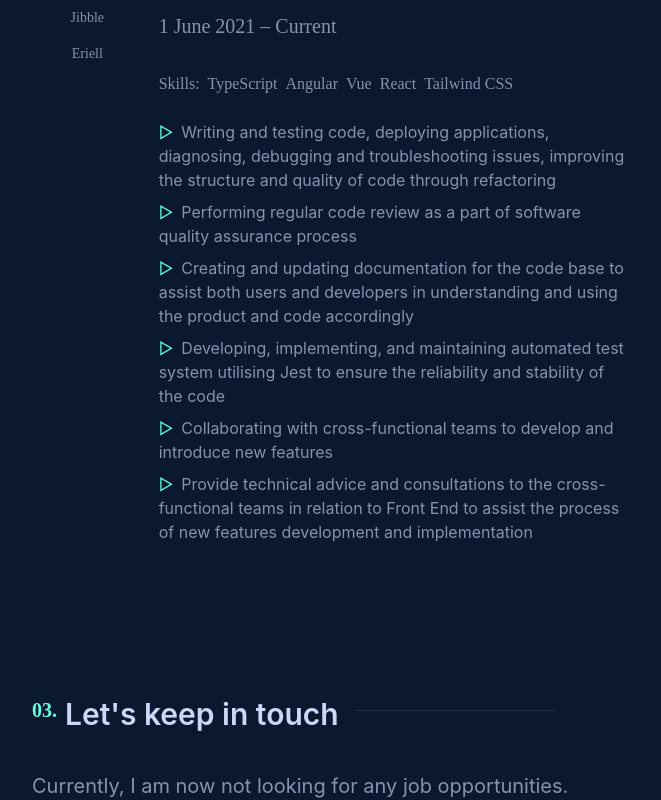
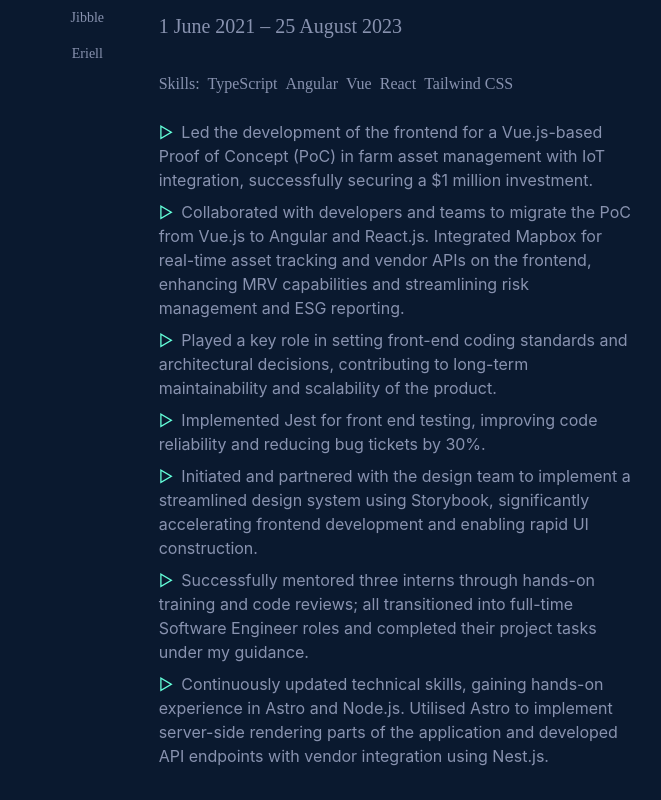
Before and after one commit to sergust/sergeyustinov, a Next.js app: page / in a window 1280 px wide. Shown: the part 2540-3340 px from the top of the page, without its empty margins (308-969 px from the left). Built offline with nearby package versions, Linux system fonts and the light colour scheme; a web font is replaced by a local one.

Commit message:
Update work experience with my latest CV

```diff
--- a/components/experience/work-experience.ts
+++ b/components/experience/work-experience.ts
@@ -4,14 +4,15 @@ export const experienceList: IExperience[] = [
     company: 'Sensand',
     companyLink: 'https://sensand.com/',
     startDay: '1 June 2021',
-    endDay: 'Current',
+    endDay: '25 August 2023',
     responsibilities: [
-      'Writing and testing code, deploying applications, diagnosing, debugging and troubleshooting issues, improving the structure and quality of code through refactoring',
-      'Performing regular code review as a part of software quality assurance process',
-      'Creating and updating documentation for the code base to assist both users and developers in understanding and using the product and code accordingly',
-      'Developing, implementing, and maintaining automated test system utilising Jest to ensure the reliability and stability of the code',
-      'Collaborating with cross-functional teams to develop and introduce new features',
-      'Provide technical advice and consultations to the cross-functional teams in relation to Front End to assist the process of new features development and implementation',
+      'Led the development of the frontend for a Vue.js-based Proof of Concept (PoC) in farm asset management with IoT integration, successfully securing a $1 million investment.',
+      'Collaborated with developers and teams to migrate the PoC from Vue.js to Angular and React.js. Integrated Mapbox for real-time asset tracking and vendor APIs on the frontend, enhancing MRV capabilities and streamlining risk management and ESG reporting.',
+      'Played a key role in setting front-end coding standards and architectural decisions, contributing to long-term maintainability and scalability of the product.',
+      'Implemented Jest for front end testing, improving code reliability and reducing bug tickets by 30%.',
+      'Initiated and partnered with the design team to implement a streamlined design system using Storybook, significantly accelerating frontend development and enabling rapid UI construction.',
+      'Successfully mentored three interns through hands-on training and code reviews; all transitioned into full-time Software Engineer roles and completed their project tasks under my guidance.',
+      'Continuously updated technical skills, gaining hands-on experience in Astro and Node.js. Utilised Astro to implement server-side rendering parts of the application and developed API endpoints with vendor integration using Nest.js.',
     ],
     id: 1,
     skills: ['TypeScript', 'Angular', 'Vue', 'React', 'Tailwind CSS'],
@@ -23,10 +24,10 @@ export const experienceList: IExperience[] = [
     startDay: '1 June 2020',
     endDay: '1 June 2021',
     responsibilities: [
-      'Building User Interface utilising Vue.js and TypeScript',
-      'Working on new features and move towards releasing a new version',
-      'Ensuring code quality and standards while meeting deadlines and delivering targets set by the product team',
-      'Working closely with the product manager, senior frontend developer, designer and backend developers in completing the scope of work',
+      'UI Development & Client Onboarding: Collaborated with design and product teams to create an initial UI in Figma, then transformed it into a functional interface using Vue.js. Incorporated features such as payroll, timesheets, employee time tracking, time attendance, and reports, as well as employee and overtime vacation trackers. This collaborative effort led to the successful onboarding of inaugural clients.',
+      'Code Quality Enhancement Initiative: Spearheaded the integration of TypeScript and Prettier into the development workflow, resulting in a significant reduction in bug count.',
+      'Agile Development: Actively participated in Scrum meetings, sprint planning, and retrospectives, contributing to a 10% increase in team velocity over six months.',
+      'Analytics Integration Initiative: Took the lead in seamlessly incorporating Mixpanel analytics into the service, enabling the monitoring and optimization of user interactions, which in turn provided valuable insights for business strategy and customer engagement.',
     ],
     id: 2,
     skills: ['TypeScript', 'Vuetify', 'Vue'],
@@ -38,9 +39,8 @@ export const experienceList: IExperience[] = [
     startDay: '19 August 2018',
     endDay: '1 June 2020',
     responsibilities: [
-      'Specialized UI Development: Designed and implemented a sensor-friendly user interface optimized for low-data usage on drilling rigs.',
-      'Component Library Innovation: Pioneered the introduction of a component library, complemented by a rigorous review process to ensure quality and consistency.',
-      'UI Modernization: Successfully transitioned legacy PHP-based UI to a more dynamic and responsive Vue.js framework.',
+      'Specialized UI Development: Designed and implemented a sensor-friendly internal portal user interface, specifically optimized for low-data usage on drilling rigs in rural areas with limited internet connectivity. The product is company-internal and front-end heavy, focusing on complex calculations and graphical chart presentations.',
+      'UI Modernization: Spearheaded the successful transition from a legacy PHP-based UI to a more dynamic and responsive UI using React.js. Collaborated with backend teams for seamless integration, overcoming compatibility challenges and resulting in a 20% improvement in page load times.',
     ],
     id: 3,
     skills: ['TypeScript', 'Vue', 'PHP'],
```
